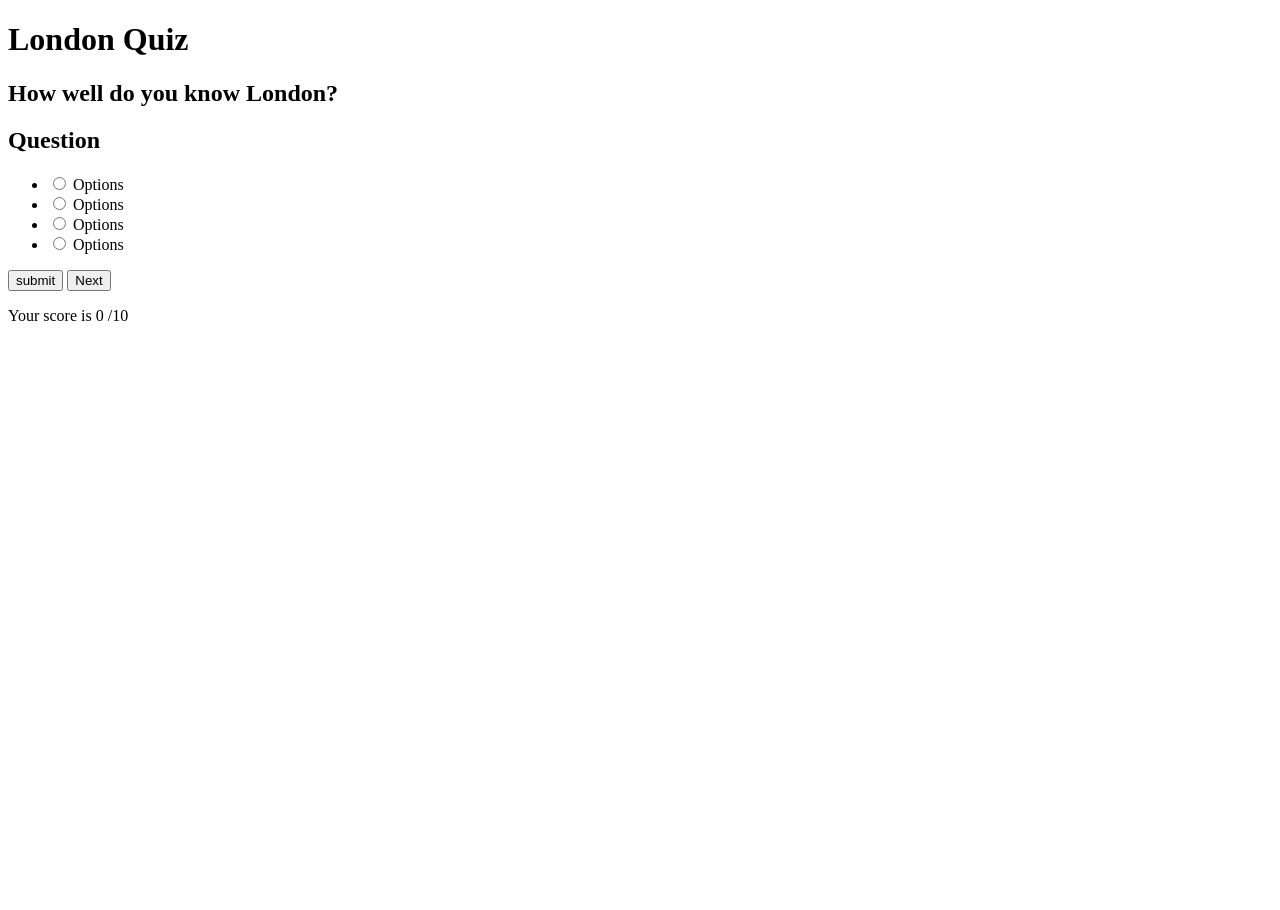
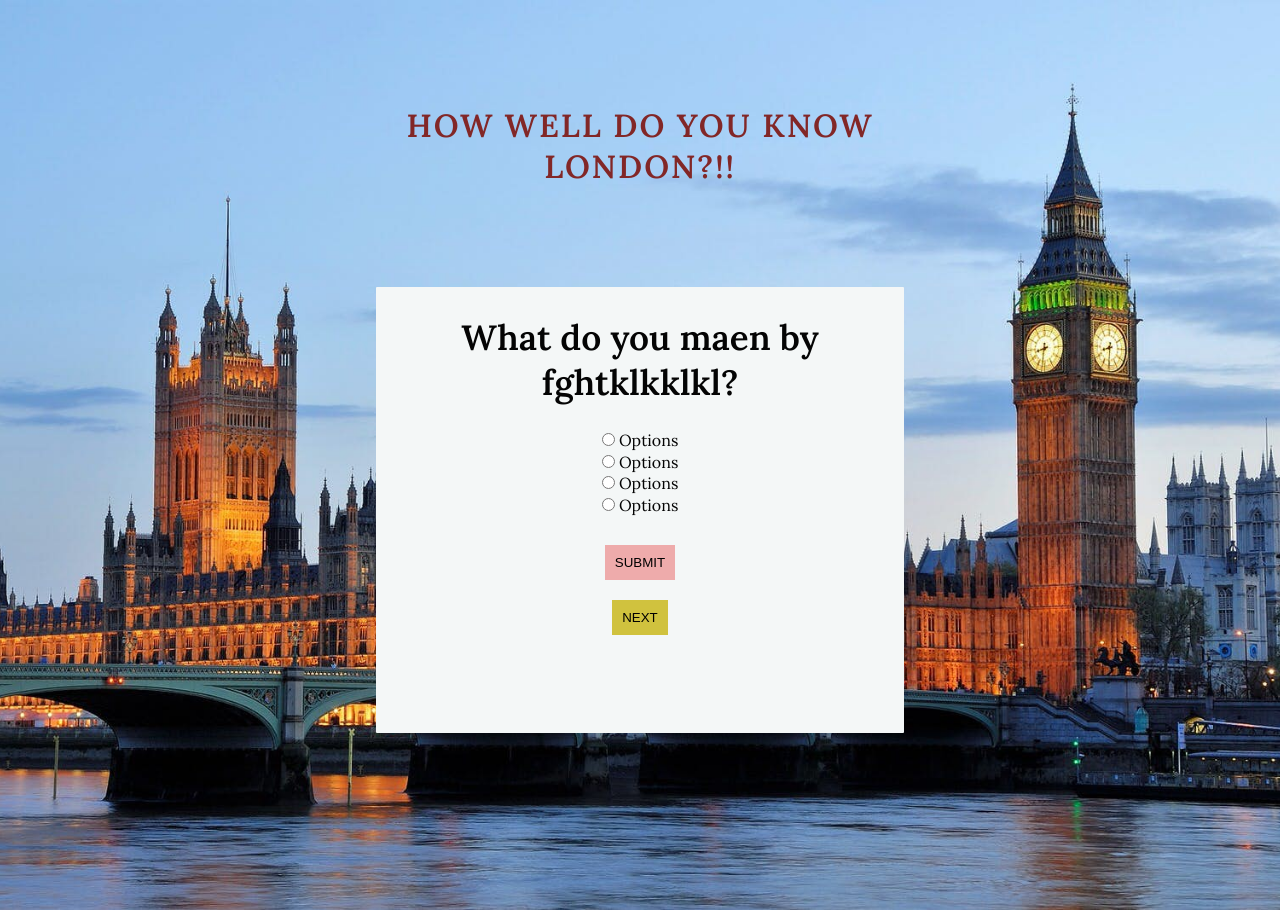
Before and after one commit to Code-Institute-Submissions/ineedaa-London-Quiz_JanResub, a plain HTML site: page index.html in a window 1280 px wide. Before the commit the page ends 800 px from the top, so only its background shows below. Drawn offline with Linux system fonts and the light colour scheme.

Commit message:
add css to the site

```diff
--- a/assets/css/style.css
+++ b/assets/css/style.css
@@ -0,0 +1,97 @@
+@import url('https://fonts.googleapis.com/css2?family=Lora:wght@400;600&display=swap');
+* {
+    margin: 0;
+    padding: 0;
+    border: none;
+}
+
+body {
+    font-family: 'Lora', serif;
+    font-weight: 300;
+    color: #040404;
+    height:100%;
+    background-image: url('../images/london.jpg');
+    background-repeat: no-repeat;
+    background-size: cover;
+    background-position: center center;
+}
+.main-div {
+    width:100%;
+    height:800px;
+    display: flex;
+    align-items: center;
+    justify-content: center;
+}
+.heading-div{
+
+    width:50%;
+    height:100px;
+    text-align:center;
+    padding:5px;
+    margin:auto;
+    position:relative;
+    top:100px;
+
+}
+.main-heading {
+    letter-spacing: 2px;
+    color: #822727;
+    font-weight:600;
+
+}
+.container{
+    background-color: rgb(244, 247, 247);
+    padding:3px 8px;
+    height:55%;
+    width:40%;
+    text-align:center;
+    border-radius: 1px;
+}
+
+.container h2{
+    font-size: 35px;
+    margin:25px 10px;
+
+}
+.container li {
+    list-style:none;
+    margin-top: 1.5px;
+
+}
+input{
+    cursor:pointer;
+
+}
+.hide {
+    display:none;
+}
+#submit {
+     padding: 10px;
+     display:block;
+     margin:auto;;
+     text-align:center;
+     margin-top:30px;
+     font-size: smaller;
+     background-color: #eeabab;
+}
+
+#submit:hover {
+    background-color: rgb(221, 120, 87);
+}
+
+#next {
+    padding: 10px;
+     display:block;
+     margin:auto;;
+     text-align:center;
+     margin-top:20px;
+     font-size: smaller;
+     background-color: #d0c23e;
+}
+
+.score-area {
+    background-color: lavender;
+    margin:30px;
+    padding:25px 30px;
+
+}
--- a/index.html
+++ b/index.html
@@ -8,49 +8,40 @@
     <title>London Quiz</title>
 </head>
 <body>
-    <h1>London Quiz</h1>
-    <h2>How well do you know London?</h2>
+        <div class="heading-div">
+
+        <h1 class="main-heading">HOW WELL DO YOU KNOW LONDON?!!</h1>
+        </div>
+
 <div class="main-div">
+
     <div class="container">
-    <h2 class="question">Question</h2>
+    <h2 class="question">What do you maen by fghtklkklkl?</h2>
     <ul>
         <li>
             <input type="radio" name="answer" id="answer1" class="answer">
-            <label for="answer1" id-"option1">Options</label>
+            <label for="answer1" id="option1">Options</label>
         </li>
         <li>
             <input type="radio" name="answer" id="answer2" class="answer">
-            <label for="answer2" id-"option2">Options</label>
+            <label for="answer2" id="option2">Options</label>
         </li>
         <li>
             <input type="radio" name="answer" id="answer3" class="answer">
-            <label for="answer3" id-"option3">Options</label>
+            <label for="answer3" id="option3">Options</label>
         </li>
         <li>
             <input type="radio" name="answer" id="answer4" class="answer">
-            <label for="answer4" id-"option4">Options</label>
+            <label for="answer4" id="option4">Options</label>
         </li>
     </ul>
-    <button id="submit">submit</button>
-    <button id="next">Next</button>
-    <div class="score-area">
+    <button id="submit">SUBMIT</button>
+    <button id="next" >NEXT</button>
+    <div class="score-area hide">
         <p class="scores">Your score is <span id="score">0</span> /10</p>
     </div>
     </div>
-
-
-
-
-
-
 </div>
-
-
-
-
-
-
-
-    <script src="assets/js/script.js"></script>
+ <script src="assets/js/script.js"></script>
 </body>
 </html>
```
Also changed, not shown: assets/images/london.jpg (added).
